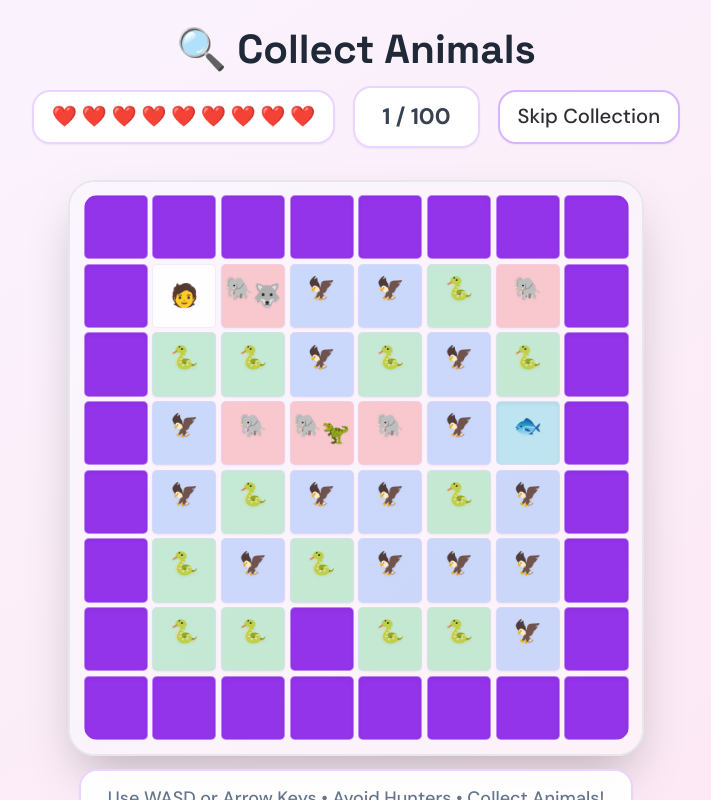
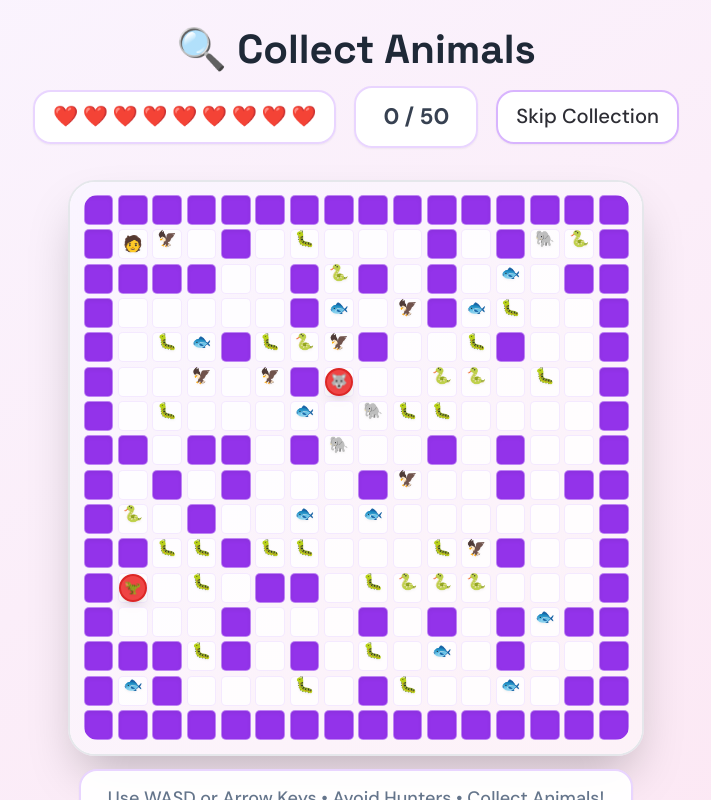
Before and after one commit to grade-aid/statistic-1, a React (Vite) app: page /whole-from-percentage in a window 1280 px wide. Both pictures are taken after a click on the button "Start Adventure". Shown: the whole page, without its empty margins (284-995 px from the left). Built offline with nearby package versions, Linux system fonts and the light colour scheme.

Commit message:
Update WholeFromPercentage game mechanics

```diff
--- a/src/pages/WholeFromPercentage.tsx
+++ b/src/pages/WholeFromPercentage.tsx
@@ -55,7 +55,7 @@ interface DroppedItem {
   item: string;
 }
 
-const GRID_SIZE = 8; // Bigger squares for easier gameplay
+const GRID_SIZE = 16; // 16x16 grid for more gameplay space
 
 // Remove dynamic sizing - use CSS instead
 
@@ -136,9 +136,15 @@ const WholeFromPercentage = () => {
     const newWalls: Position[] = [];
     for (let x = 0; x < GRID_SIZE; x++) {
       for (let y = 0; y < GRID_SIZE; y++) {
+        // Border walls
         if (x === 0 || x === GRID_SIZE - 1 || y === 0 || y === GRID_SIZE - 1) {
           newWalls.push({ x, y });
-        } else if (x % 3 === 0 && y % 3 === 0 && Math.random() > 0.5) {
+        }
+        // More obstacles - add walls at regular intervals
+        else if ((x % 4 === 0 && y % 4 === 0) ||
+                 (x % 6 === 2 && y % 6 === 2) ||
+                 (x % 8 === 4 && y % 3 === 1) ||
+                 (Math.random() > 0.85)) {
           newWalls.push({ x, y });
         }
       }
@@ -789,19 +795,19 @@ const WholeFromPercentage = () => {
                       <div
                         key={index}
                         className={`
-                          border border-purple-200/50 flex items-center justify-center text-xl rounded-sm
-                          ${isWallCell ? 'bg-purple-600 shadow-inner' :
-                            animal ? 'animate-pulse shadow-sm' : 'bg-white/80 hover:bg-white/90'}
-                          transition-all duration-200
+                          border border-purple-200/50 flex items-center justify-center text-sm rounded-sm
+                          ${isWallCell ? 'bg-purple-600 shadow-inner' : 'bg-white/80 hover:bg-white/90'}
+                          transition-all duration-200 relative
                         `}
-                        style={{
-                          aspectRatio: '1',
-                          backgroundColor: animal ? animal.color + '40' : undefined // Add animal color with transparency
-                        }}
+                        style={{ aspectRatio: '1' }}
                       >
-                        {isPlayer && <span className="text-xl drop-shadow-sm">🧑</span>}
-                        {animal && <span className="text-xl drop-shadow-sm animate-bounce">{animal.emoji}</span>}
-                        {hunter && <span className="text-xl drop-shadow-sm">{hunter.emoji}</span>}
+                        {isPlayer && <span className="text-sm drop-shadow-sm">🧑</span>}
+                        {animal && <span className="text-sm drop-shadow-sm animate-bounce">{animal.emoji}</span>}
+                        {hunter && (
+                          <div className="w-full h-full bg-red-500 rounded-full flex items-center justify-center shadow-lg border-2 border-red-600">
+                            <span className="text-xs drop-shadow-sm">{hunter.emoji}</span>
+                          </div>
+                        )}
                       </div>
                     );
                   })}
```
